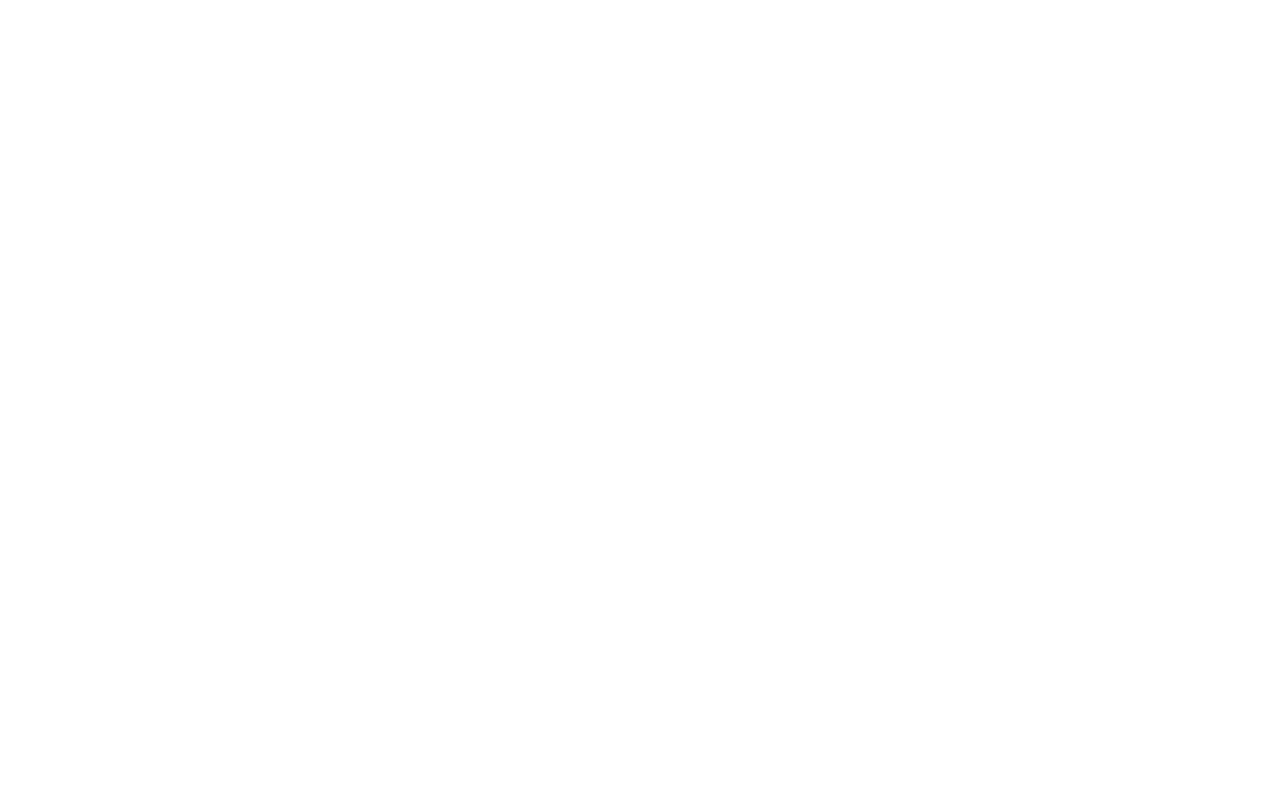
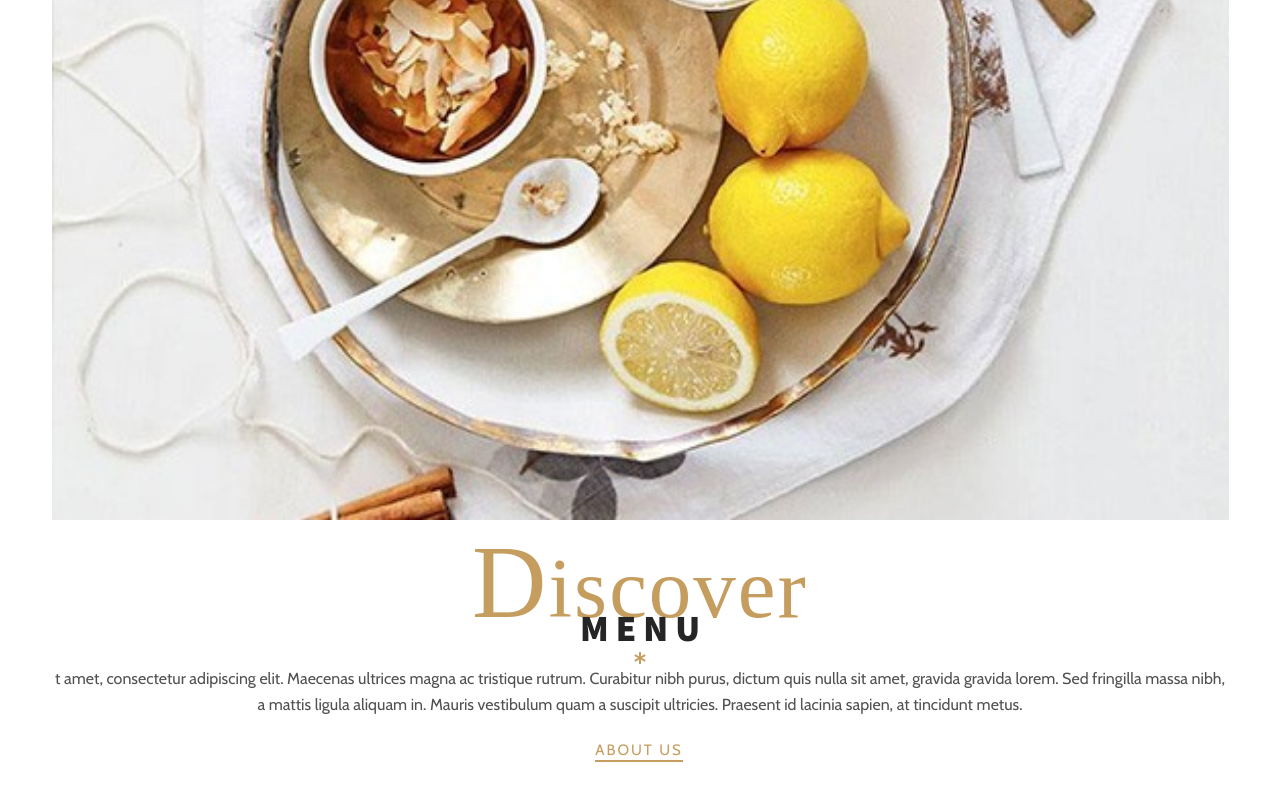
Before and after one commit to alanblee/react-rosa, a React (Create React App) app: page / in a window 1280 px wide. Shown: the part 5593-6393 px from the top of the page. Before the commit the page ends 2718 px from the top, so only its background shows below. Built offline with nearby package versions, Linux system fonts and the light colour scheme; a web font is replaced by a local one.

Commit message:
styling menu section

```diff
--- a/src/components/discover-menu/discover-menu.jsx
+++ b/src/components/discover-menu/discover-menu.jsx
@@ -1,10 +1,46 @@
 import React from "react";
+import { Link } from "react-router-dom";
+import menu1 from "../../images/menu-group-1.jpg";
+import menu2 from "../../images/menu-group-2.jpg";
+import menu3 from "../../images/menu-group-3.jpg";
+import menu4 from "../../images/menu-group-4.jpg";
 
 const DiscoverMenuSection = () => {
+  const menuImages = [menu1, menu2, menu3, menu4];
+  const renderImages = () => {
+    return menuImages.map((img, indx) => {
+      return <img src={img} alt="menu group" key={indx} />;
+    });
+  };
   return (
     <section className="discover-our-menu">
       <div className="container">
-        <div className="restaurant-info"></div>
+        <div className="restaurant-info">
+          <div className="image-group padding-right animate-left">
+            {renderImages()}
+          </div>
+          <div className="restaurant-description animate-right">
+            <div className="global-headline">
+              <h2 className="sub-headline">
+                <span className="first-letter">D</span>iscover
+              </h2>
+              <h1 className="headline headline-dark">Menu</h1>
+              <div className="asterisk">
+                <i className="fas fa-asterisk"></i>
+              </div>
+            </div>
+            <p>
+              t amet, consectetur adipiscing elit. Maecenas ultrices magna ac
+              tristique rutrum. Curabitur nibh purus, dictum quis nulla sit
+              amet, gravida gravida lorem. Sed fringilla massa nibh, a mattis
+              ligula aliquam in. Mauris vestibulum quam a suscipit ultricies.
+              Praesent id lacinia sapien, at tincidunt metus.
+            </p>
+            <Link to="/" className="btn body-btn">
+              About Us
+            </Link>
+          </div>
+        </div>
       </div>
     </section>
   );
--- a/src/index.scss
+++ b/src/index.scss
@@ -1,5 +1,6 @@
 @import "./sass/variables.scss";
 @import "./sass/global.scss";
+@import "./sass/restaurant-info.scss";
 @import "./sass/App.scss";
 @import "./sass/header.scss";
 @import "./sass/hero.scss";
--- a/src/sass/discover.scss
+++ b/src/sass/discover.scss
@@ -12,45 +12,4 @@
       margin-right: -0.1rem;
     }
   }
-
-  //restaurant info
-  .restaurant-info {
-    text-align: center;
-
-    //description
-    .restaurant-description {
-      margin-bottom: 3rem;
-
-      p {
-        line-height: 1.6;
-        margin-bottom: 2.4rem;
-      }
-
-      .body-btn {
-        font-size: 1.5rem;
-        color: $secondary-font-color;
-        position: relative;
-        transition: color 0.5s;
-
-        &::before {
-          content: "";
-          position: absolute;
-          left: 0;
-          bottom: -0.3rem;
-          width: 100%;
-          height: 0.2rem;
-          background-color: $secondary-font-color;
-          transition: background-color 0.5s;
-        }
-        &:hover::before,
-        &:focus::before {
-          background-color: $main-font-color-dark;
-        }
-        &:hover,
-        &:focus {
-          color: $main-font-color-dark;
-        }
-      }
-    }
-  }
 }
--- /dev/null
+++ b/src/sass/restaurant-info.scss
@@ -0,0 +1,40 @@
+//restaurant info
+.restaurant-info {
+  text-align: center;
+
+  //description
+  .restaurant-description {
+    margin-bottom: 3rem;
+
+    p {
+      line-height: 1.6;
+      margin-bottom: 2.4rem;
+    }
+
+    .body-btn {
+      font-size: 1.5rem;
+      color: $secondary-font-color;
+      position: relative;
+      transition: color 0.5s;
+
+      &::before {
+        content: "";
+        position: absolute;
+        left: 0;
+        bottom: -0.3rem;
+        width: 100%;
+        height: 0.2rem;
+        background-color: $secondary-font-color;
+        transition: background-color 0.5s;
+      }
+      &:hover::before,
+      &:focus::before {
+        background-color: $main-font-color-dark;
+      }
+      &:hover,
+      &:focus {
+        color: $main-font-color-dark;
+      }
+    }
+  }
+}
```
